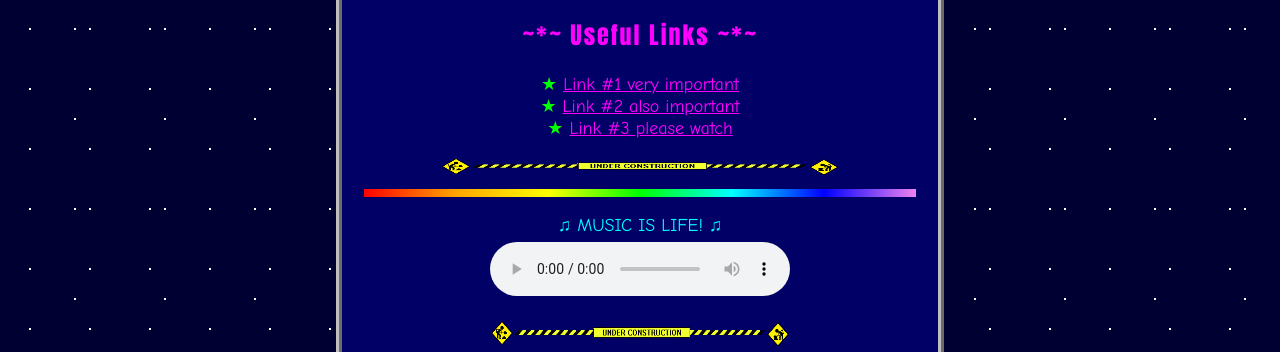
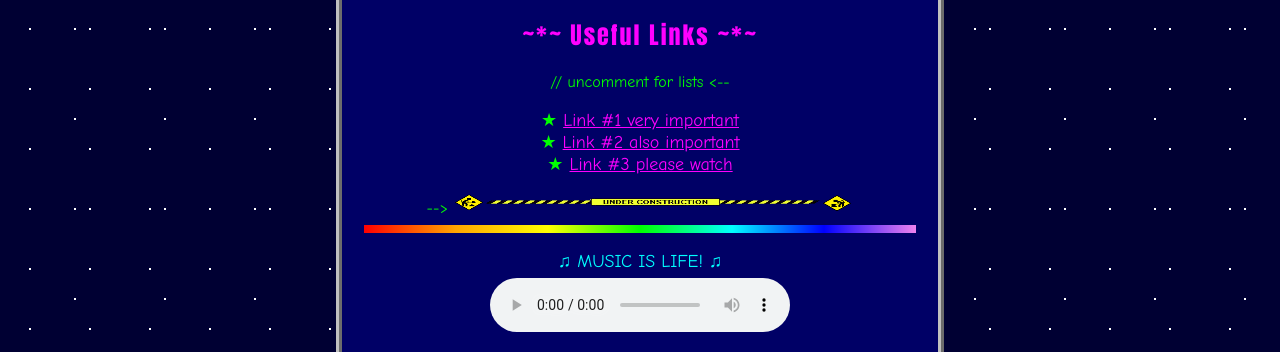
Before and after one commit to mailesworld/mailesworld, a plain HTML site: page index.html in a window 1280 px wide. Shown: the part 421-773 px from the top of the page. Drawn offline with Linux system fonts and the light colour scheme.

Commit message:
Uncomment useful links section in index.html
Uncomment the list of useful links in index.html.

```diff
--- a/index.html
+++ b/index.html
@@ -151,12 +151,12 @@
   <HR CLASS="rainbow">
 
   <H2 STYLE="color:#FF00FF; font-family:Impact,sans-serif; letter-spacing:2px;">~*~ Useful Links ~*~</H2>
-  <UL STYLE="list-style:none; padding:0; font-size:18px;">
-    <!-- Replace the # with your URL and the text with the site name -->
+  // uncomment for lists
+  <-- <UL STYLE="list-style:none; padding:0; font-size:18px;">
     <LI>&#9733; <A HREF="https://soundcloud.com/the-band-the-stew?utm_source=ig&utm_medium=social&utm_content=link_in_bio&fbclid=PAcGRvZgJleHRuA2FlbQIxMQBzcnRjBmFwcF9pZA85MzY2MTk3NDMzOTI0NTkAAadjEa8Iu4PMRQ6bAZ3Wc1qaQ3IXb_wWDdoMlsf_PwY_w01WHc6GE-JwwzefQQ_aem__b9zBaAgqcBLeM2FjMDgGw&utm_id=97760_v0_s00_e0_tv3">Link #1 very important</A></LI>
     <LI>&#9733; <A HREF="https://www.marxists.org/archive/lenin/works/1901/witbd/">Link #2 also important</A></LI>
     <LI>&#9733; <A HREF="https://www.youtube.com/watch?v=4HEpNsmBXoU">Link #3 please watch</A></LI>
-  </UL>
+  </UL> -->
 
   <PICTURE>
     <SOURCE SRCSET="consbar.gif" MEDIA="(prefers-reduced-motion: no-preference)">
```
